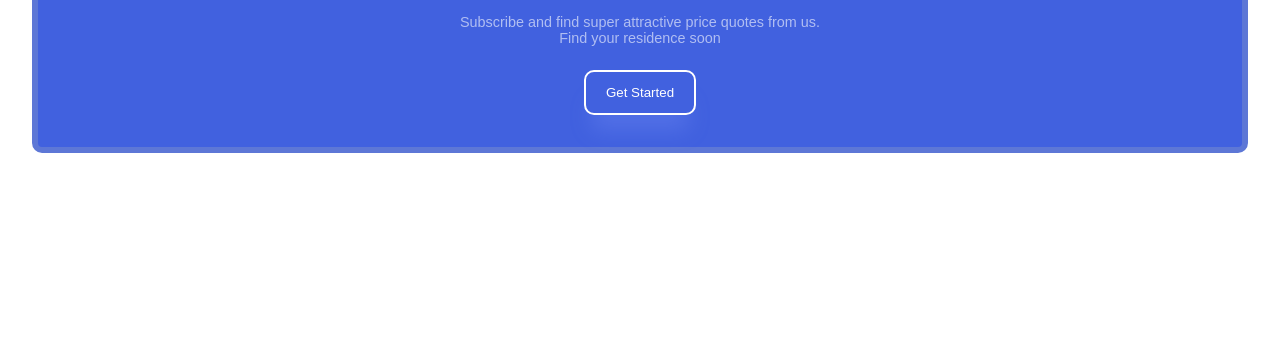
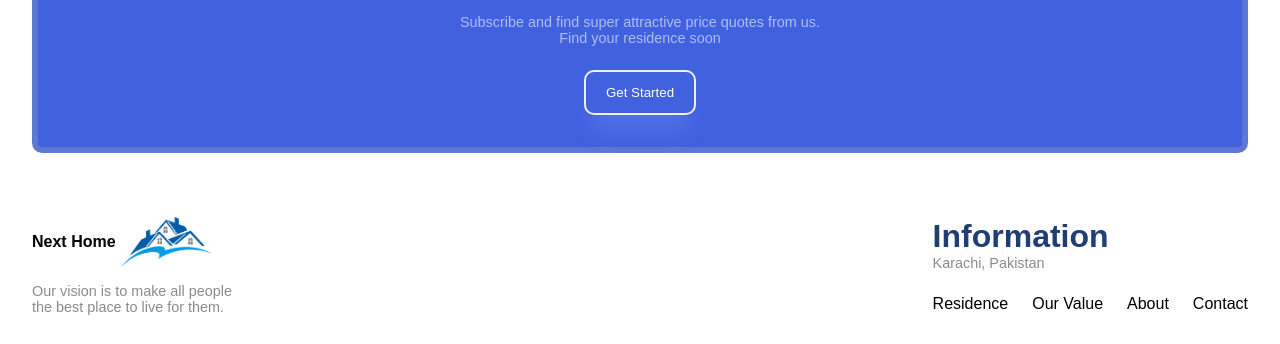
Before and after one commit to HaMza0718/RealEstate-WebApp, a React (Vite) app: page / in a window 1280 px wide. Shown: the part 2583-2927 px from the top of the page. Before the commit the page ends 2768 px from the top, so only its background shows below. Built offline with nearby package versions, Linux system fonts and the light colour scheme.

Commit message:
Design_Comp

```diff
--- a/src/App.jsx
+++ b/src/App.jsx
@@ -6,7 +6,8 @@ import "./index.css";
 import Value from "./components/Value";
 import Logo from "./components/Logo";
 import Contact from "./components/Contact";
-import GetStarted from "./components/GetStarted";
+import GetStarted from "./components/GetStarted"
+import Footer from "./components/Footer";
 
 const App = () => {
   return (
@@ -23,6 +24,7 @@ const App = () => {
       <Value />
       <Contact />
       <GetStarted />
+      <Footer />
     </>
   );
 };
--- a/src/components/Contact.jsx
+++ b/src/components/Contact.jsx
@@ -74,7 +74,7 @@ const Contact = () => {
           </div>
         </div>
 
-        <div className="con-right">
+        <div className="flexColStart con-right">
           <div className="image-container">
             <img src="./contact.jpg" alt="" />
           </div>
--- /dev/null
+++ b/src/components/Footer.jsx
@@ -0,0 +1,33 @@
+import React from "react";
+import "./Style.css";
+
+const Footer = () => {
+  return (
+    <section className="f-wrapper">
+      <div className="paddings innerWidth flexCenter f-container">
+        <div className="flexColStart f-left">
+          <div className="flexCenter">
+            <a className="logo-head">Next Home</a>
+            <img src="./pngegg.png" alt="logo" width={100} />
+          </div>
+          <span className="secondaryText">
+            Our vision is to make all people <br />
+            the best place to live for them.
+          </span>
+        </div>
+        <div className="flexColStart f-right">
+          <span className="primaryText">Information</span>
+          <span className="secondaryText">Karachi, Pakistan</span>
+          <div className="flexCenter f-menu">
+            <span>Residence</span>
+            <span>Our Value</span>
+            <span>About</span>
+            <span>Contact</span>
+          </div>
+        </div>
+      </div>
+    </section>
+  );
+};
+
+export default Footer;
--- a/src/components/Style.css
+++ b/src/components/Style.css
@@ -265,16 +265,7 @@
   justify-content: space-between;
 }
 
-.con-container>div {
-  flex: 1;
-}
-
-.con-right {
-  width: 100%;
-}
-
 .con-right .image-container {
-  margin-left: 14.5rem;
   border: 8px solid rgba(232 232 232 /93%);
 }
 
@@ -335,8 +326,9 @@
 .con-button:active {
   transform: translate(0em, 0.2em);
 }
+
 /*---------- GETSTARTED -------------*/
-.inner-container{
+.inner-container {
   gap: 1.5rem;
   background: #4161df;
   padding: 2rem;
@@ -344,17 +336,20 @@
   border: 6px solid #5d77d6;
   text-align: center;
 }
-.inner-container .primaryText{
+
+.inner-container .primaryText {
   color: white;
   font-weight: 600;
 }
-.inner-container .secondaryText{
+
+.inner-container .secondaryText {
   color: rgba(255, 255, 255, 0.587);
 }
-.start-btn{
+
+.start-btn {
   background: #4161df;
   box-shadow: var(--shadow);
-  border: 2px solid white;
+  border: 2px solid #eeeeff;
   border-radius: 10px;
   height: 45px;
   color: white;
@@ -362,6 +357,26 @@
   padding: 10px 20px;
   transition: all 300ms ease-in;
 }
-.start-btn:hover{
+
+.start-btn:hover {
   scale: 1.1;
+  background: #eeeeff;
+  color: #4161df;
+  border: 2px solid #4161df;
 }
+
+/*---------- FOOTER -------------*/
+.f-container {
+  justify-content: space-between;
+}
+
+.f-left {
+  gap: 1rem;
+}
+
+.f-menu {
+  gap: 1.5rem;
+  margin-top: 1.5rem;
+  font-weight: 500;
+  cursor: pointer;
+}
```
